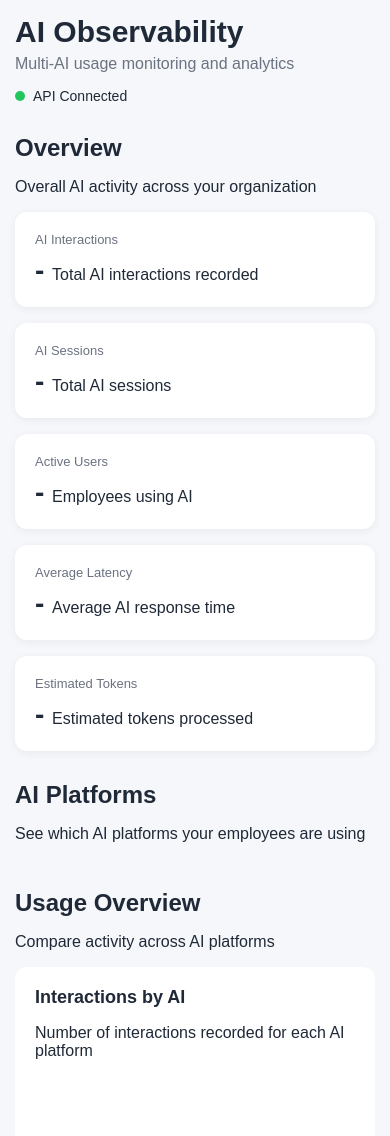
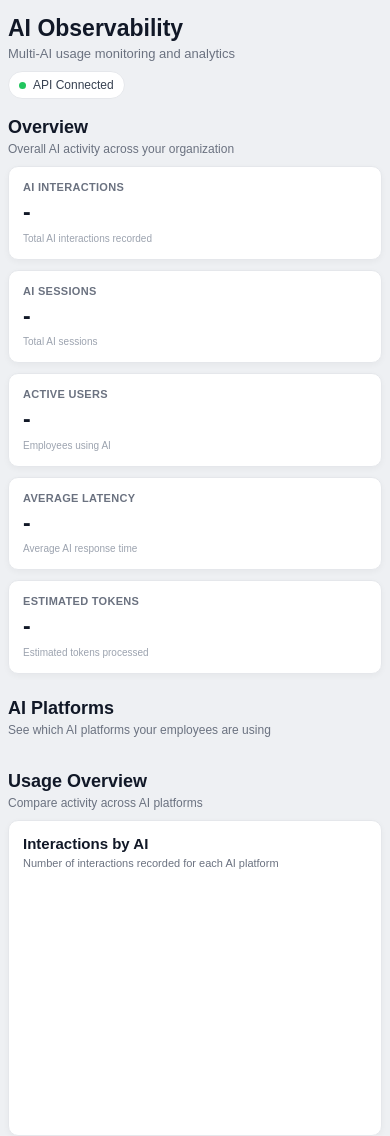
Before and after one commit to davinsn/gemini-usage-tracker, a browser extension: page gemini-ai-observability/dashboard/index.html in a window 390 px wide. Shown: the top 1136 px of the page. Drawn offline with nearby package versions, Linux system fonts and the light colour scheme; no server answers.

Commit message:
Refactor dashboard layout and update styling for improved responsiveness and visual consistency

```diff
--- a/gemini-ai-observability/dashboard/style.css
+++ b/gemini-ai-observability/dashboard/style.css
@@ -1,3 +1,7 @@
+/* ============================================================
+   RESET
+============================================================ */
+
 * {
     box-sizing: border-box;
 }
@@ -11,16 +15,22 @@ body {
 }
 
 body {
-    font-family: Arial, sans-serif;
-    background: #f5f7fa;
+    font-family: Arial, Helvetica, sans-serif;
+    background: #eef0f3;
     color: #1f2937;
 }
 
+
+/* ============================================================
+   DASHBOARD
+============================================================ */
+
 .dashboard {
-    width: 100%;
-    max-width: 1600px;
+    width: calc(100% - 32px);
+    max-width: 1400px;
+
     margin: 0 auto;
-    padding: 24px;
+    padding: 20px 0 30px;
 }
 
 
@@ -28,35 +38,84 @@ body {
    HEADER
 ============================================================ */
 
-header {
+.dashboard-header {
     display: flex;
     justify-content: space-between;
     align-items: center;
-    margin-bottom: 30px;
+
+    margin-bottom: 22px;
 }
 
-header h1 {
+.dashboard-header h1 {
     margin: 0;
-    font-size: 30px;
+
+    font-size: 26px;
+    font-weight: 700;
+
+    color: #111827;
 }
 
-header p {
-    margin: 6px 0 0;
+.dashboard-header p {
+    margin: 4px 0 0;
+
+    font-size: 13px;
     color: #6b7280;
 }
 
 .status {
     display: flex;
     align-items: center;
-    gap: 8px;
-    font-size: 14px;
+    gap: 7px;
+
+    padding: 6px 10px;
+
+    background: #ffffff;
+    border: 1px solid #e5e7eb;
+    border-radius: 16px;
+
+    font-size: 12px;
+    color: #374151;
 }
 
 .status-dot {
-    width: 10px;
-    height: 10px;
+    width: 7px;
+    height: 7px;
+
     border-radius: 50%;
     background: #22c55e;
+}
+
+
+/* ============================================================
+   SECTIONS
+============================================================ */
+
+.overview-section,
+.platform-section,
+.dashboard-section,
+.table-section {
+    width: 100%;
+    margin-bottom: 24px;
+}
+
+.section-title {
+    margin-bottom: 10px;
+}
+
+.section-title h2 {
+    margin: 0;
+
+    font-size: 19px;
+    font-weight: 700;
+
+    color: #111827;
+}
+
+.section-title p {
+    margin: 4px 0 0;
+
+    font-size: 12px;
+    color: #6b7280;
 }
 
 
@@ -66,40 +125,70 @@ header p {
 
 .metrics {
     display: grid;
-    grid-template-columns: repeat(5, 1fr);
-    gap: 16px;
-    margin-bottom: 30px;
+
+    grid-template-columns: repeat(5, minmax(0, 1fr));
+
+    gap: 10px;
 }
 
 .metric-card {
-    background: white;
-    border-radius: 12px;
-    padding: 20px;
-    box-shadow: 0 2px 8px rgba(0, 0, 0, 0.06);
+    min-width: 0;
+
+    padding: 15px;
+
+    background: #ffffff;
+
+    border: 1px solid #e5e7eb;
+    border-radius: 10px;
+
+    box-shadow: 0 2px 6px rgba(0, 0, 0, 0.04);
 }
 
 .metric-label {
     display: block;
-    font-size: 13px;
+
+    margin-bottom: 6px;
+
+    font-size: 11px;
+    font-weight: 600;
+
     color: #6b7280;
-    margin-bottom: 8px;
+
+    text-transform: uppercase;
+    letter-spacing: 0.3px;
 }
 
 .metric-card strong {
-    font-size: 28px;
+    display: block;
+
+    font-size: 23px;
+    line-height: 1.2;
+
+    color: #111827;
+}
+
+.metric-description {
+    display: block;
+
+    margin-top: 5px;
+
+    font-size: 10px;
+    line-height: 1.3;
+
+    color: #9ca3af;
 }
 
 
 /* ============================================================
-   SECTION TITLE
+   PROVIDER CARDS
 ============================================================ */
 
-.section-title {
-    margin-bottom: 15px;
+.provider-metrics {
+    grid-template-columns: repeat(5, minmax(0, 1fr));
 }
 
-.section-title h2 {
-    margin: 0;
+.provider-metrics .metric-card {
+    min-height: 95px;
 }
 
 
@@ -109,22 +198,24 @@ header p {
 
 .charts {
     display: grid;
+
     grid-template-columns: repeat(2, minmax(0, 1fr));
-    gap: 20px;
-    margin-bottom: 30px;
+
+    gap: 14px;
 }
 
 .chart-card {
-    background: white;
-    border-radius: 12px;
-    padding: 20px;
+    min-width: 0;
 
-    /*
-     * Prevent the chart from causing the grid
-     * to continuously grow.
-     */
-    min-width: 0;
-    min-height: 0;
+    padding: 16px;
+
+    background: #ffffff;
+
+    border: 1px solid #e5e7eb;
+    border-radius: 10px;
+
+    box-shadow: 0 2px 6px rgba(0, 0, 0, 0.04);
+
     overflow: hidden;
 }
 
@@ -133,12 +224,25 @@ header p {
 }
 
 .chart-header {
-    margin-bottom: 15px;
+    margin-bottom: 10px;
 }
 
 .chart-header h2 {
     margin: 0;
-    font-size: 18px;
+
+    font-size: 15px;
+    font-weight: 600;
+
+    color: #111827;
+}
+
+.chart-header p {
+    margin: 4px 0 0;
+
+    font-size: 11px;
+    line-height: 1.4;
+
+    color: #6b7280;
 }
 
 
@@ -150,25 +254,30 @@ header p {
     position: relative;
 
     width: 100%;
-
-    height: 350px;
-    min-height: 350px;
-    max-height: 350px;
+    height: 260px;
 
     overflow: hidden;
 }
 
 .chart-container.large {
-    height: 450px;
-    min-height: 450px;
-    max-height: 450px;
+    height: 330px;
 }
 
 .chart-container canvas {
-    display: block;
+    display: block !important;
 
     width: 100% !important;
     height: 100% !important;
+}
+
+
+/* ============================================================
+   TOKEN CHARTS
+============================================================ */
+
+#providerTokenChart,
+#tokenTypeChart {
+    max-width: 100%;
 }
 
 
@@ -177,39 +286,70 @@ header p {
 ============================================================ */
 
 .table-card {
-    background: white;
-    border-radius: 12px;
-    padding: 20px;
+    width: 100%;
 
-    margin-bottom: 30px;
+    padding: 14px;
+
+    background: #ffffff;
+
+    border: 1px solid #e5e7eb;
+    border-radius: 10px;
+
+    box-shadow: 0 2px 6px rgba(0, 0, 0, 0.04);
 
     overflow: hidden;
 }
 
 .table-wrapper {
     width: 100%;
+
     overflow-x: auto;
+
+    border: 1px solid #eef0f3;
+    border-radius: 7px;
 }
 
 table {
     width: 100%;
+    min-width: 1050px;
+
     border-collapse: collapse;
 }
 
 th,
 td {
-    padding: 12px;
+    padding: 9px 11px;
+
     text-align: left;
-    border-bottom: 1px solid #e5e7eb;
+
+    border-bottom: 1px solid #eef0f3;
+
+    white-space: nowrap;
 }
 
 th {
-    font-size: 13px;
+    font-size: 10px;
+    font-weight: 600;
+
     color: #6b7280;
+
+    background: #f8fafc;
+
+    text-transform: uppercase;
+    letter-spacing: 0.2px;
 }
 
 td {
-    font-size: 14px;
+    font-size: 12px;
+    color: #374151;
+}
+
+tbody tr:hover td {
+    background: #f8fafc;
+}
+
+tbody tr:last-child td {
+    border-bottom: none;
 }
 
 
@@ -220,23 +360,53 @@ td {
 footer {
     display: flex;
     justify-content: center;
-    gap: 6px;
+    align-items: center;
 
-    padding: 20px;
+    gap: 5px;
 
-    color: #6b7280;
-    font-size: 13px;
+    padding: 8px 0;
+
+    color: #9ca3af;
+    font-size: 11px;
 }
 
 
 /* ============================================================
-   RESPONSIVE
+   TABLET
 ============================================================ */
 
 @media (max-width: 1100px) {
 
+    .dashboard {
+        width: calc(100% - 24px);
+    }
+
     .metrics {
-        grid-template-columns: repeat(2, 1fr);
+        grid-template-columns: repeat(3, minmax(0, 1fr));
+    }
+
+    .provider-metrics {
+        grid-template-columns: repeat(3, minmax(0, 1fr));
+    }
+}
+
+
+/* ============================================================
+   SMALL TABLET
+============================================================ */
+
+@media (max-width: 850px) {
+
+    .dashboard {
+        width: calc(100% - 20px);
+    }
+
+    .metrics {
+        grid-template-columns: repeat(2, minmax(0, 1fr));
+    }
+
+    .provider-metrics {
+        grid-template-columns: repeat(2, minmax(0, 1fr));
     }
 
     .charts {
@@ -249,31 +419,53 @@ footer {
 }
 
 
+/* ============================================================
+   MOBILE
+============================================================ */
+
 @media (max-width: 600px) {
 
     .dashboard {
-        padding: 15px;
+        width: calc(100% - 16px);
+
+        padding-top: 15px;
     }
 
-    header {
+    .dashboard-header {
         flex-direction: column;
         align-items: flex-start;
-        gap: 15px;
+
+        gap: 10px;
+
+        margin-bottom: 18px;
     }
 
-    .metrics {
+    .dashboard-header h1 {
+        font-size: 23px;
+    }
+
+    .metrics,
+    .provider-metrics {
         grid-template-columns: 1fr;
     }
 
+    .metric-card {
+        padding: 14px;
+    }
+
+    .chart-card {
+        padding: 14px;
+    }
+
     .chart-container {
-        height: 300px;
-        min-height: 300px;
-        max-height: 300px;
+        height: 240px;
     }
 
     .chart-container.large {
-        height: 350px;
-        min-height: 350px;
-        max-height: 350px;
+        height: 300px;
+    }
+
+    .section-title h2 {
+        font-size: 18px;
     }
 }
```
Also changed, not shown: gemini-ai-observability/dashboard/index.html (+0 -2 lines).
